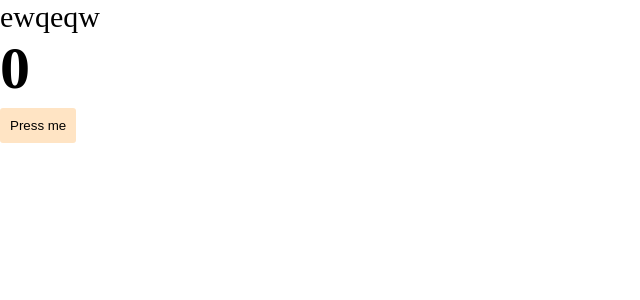
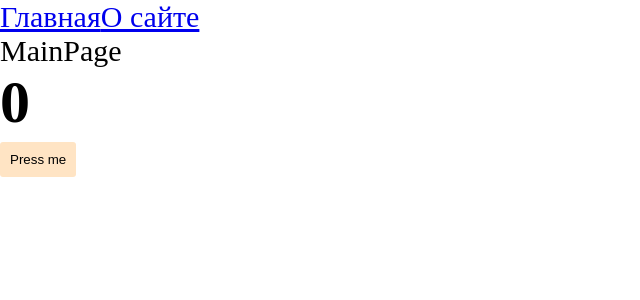
Before and after one commit to IgorZhigalov182/blog, a React app: page / in a window 1280 px wide. Shown: the top 300 px of the page, without its empty margins (0-640 px from the left). Built offline with nearby package versions, Linux system fonts and the light colour scheme.

Commit message:
Add rrd6, first pages and async loading with help Lazy, Suspense

```diff
--- a/package.json
+++ b/package.json
@@ -20,6 +20,7 @@
     "css-loader": "^6.6.0",
     "html-webpack-plugin": "^5.5.0",
     "mini-css-extract-plugin": "^2.5.3",
+    "react-router-dom": "^6.2.1",
     "sass": "^1.49.9",
     "sass-loader": "^12.6.0",
     "style-loader": "^3.3.1",
--- a/src/App.tsx
+++ b/src/App.tsx
@@ -1,10 +1,21 @@
+import { Suspense } from 'react';
+import { Link, Route, Routes } from 'react-router-dom';
 import { Counter } from './components/Counter';
 import './index.scss';
+import { AboutPageAsync } from './pages/AboutPage/AboutPage.async';
+import { MainPageAsync } from './pages/MainPage/MainPage.async';
 
 export const App = () => {
   return (
     <div className="app">
-      ewqeqw
+      <Link to="/">Главная</Link>
+      <Link to="/about">О сайте</Link>
+      <Suspense fallback={'Loading...'}>
+        <Routes>
+          <Route path={'/about'} element={<AboutPageAsync />} />
+          <Route path={'/'} element={<MainPageAsync />} />
+        </Routes>
+      </Suspense>
       <Counter />
     </div>
   );
--- a/src/index.tsx
+++ b/src/index.tsx
@@ -1,4 +1,10 @@
 import { render } from 'react-dom';
 import { App } from './App';
+import { BrowserRouter } from 'react-router-dom';
 
-render(<App />, document.getElementById('root'));
+render(
+  <BrowserRouter>
+    <App />
+  </BrowserRouter>,
+  document.getElementById('root')
+);
--- /dev/null
+++ b/src/pages/AboutPage/AboutPage.async.tsx
@@ -0,0 +1,3 @@
+import { lazy } from 'react';
+
+export const AboutPageAsync = lazy(() => import('./AboutPage'));
--- /dev/null
+++ b/src/pages/AboutPage/AboutPage.tsx
@@ -0,0 +1,5 @@
+const AboutPage = () => {
+  return <div>AboutPage</div>;
+};
+
+export default AboutPage;
--- /dev/null
+++ b/src/pages/MainPage/MainPage.async.tsx
@@ -0,0 +1,3 @@
+import { lazy } from 'react';
+
+export const MainPageAsync = lazy(() => import('./MainPage'));
--- /dev/null
+++ b/src/pages/MainPage/MainPage.tsx
@@ -0,0 +1,5 @@
+const MainPage = () => {
+  return <div>MainPage</div>;
+};
+
+export default MainPage;
--- a/webpack.config.ts
+++ b/webpack.config.ts
@@ -6,7 +6,6 @@
 export default (env: BuildEnv) => {
   const mode: BuildMode = env.mode || 'development';
   const PORT = env.port || 3001;
-
   const isDev = mode === 'development';
 
   const paths: BuildPaths = {
```
Also changed, not shown: 9 other files (tests, documents, lock files or other folders).
